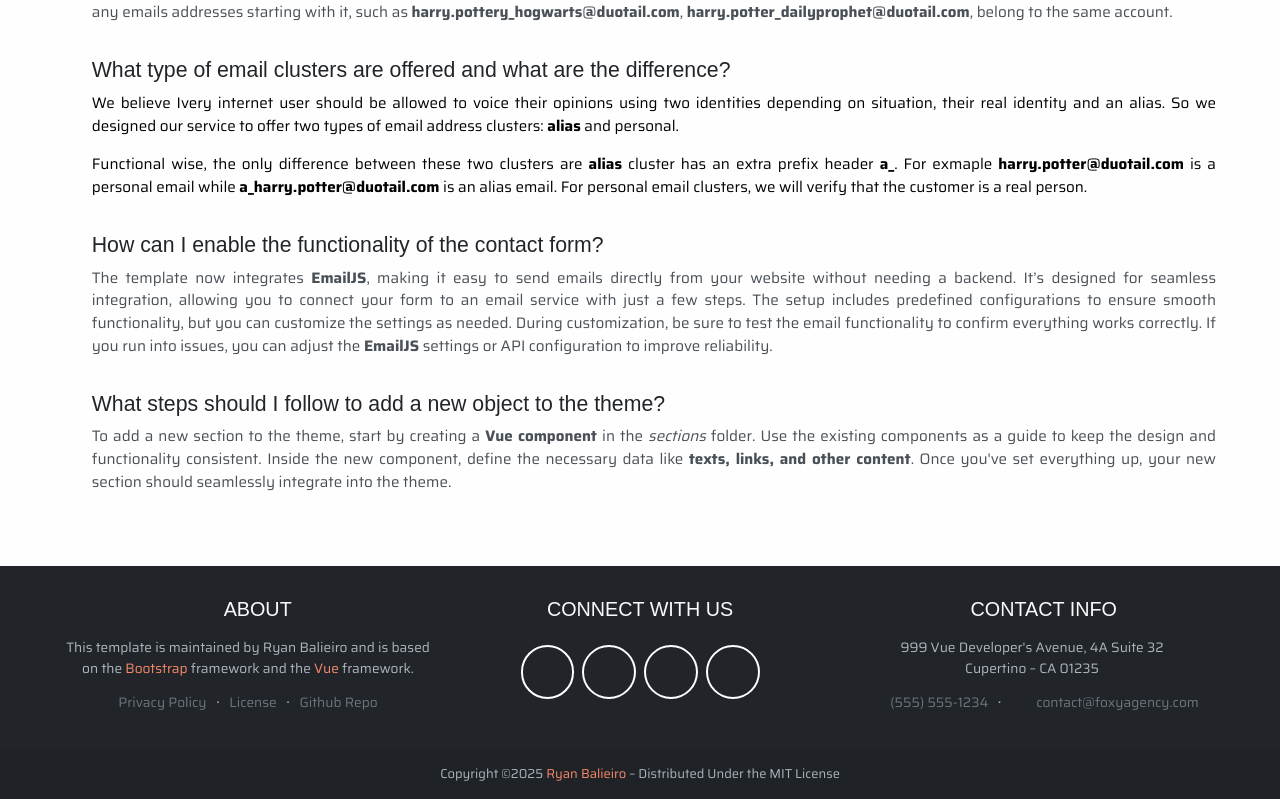
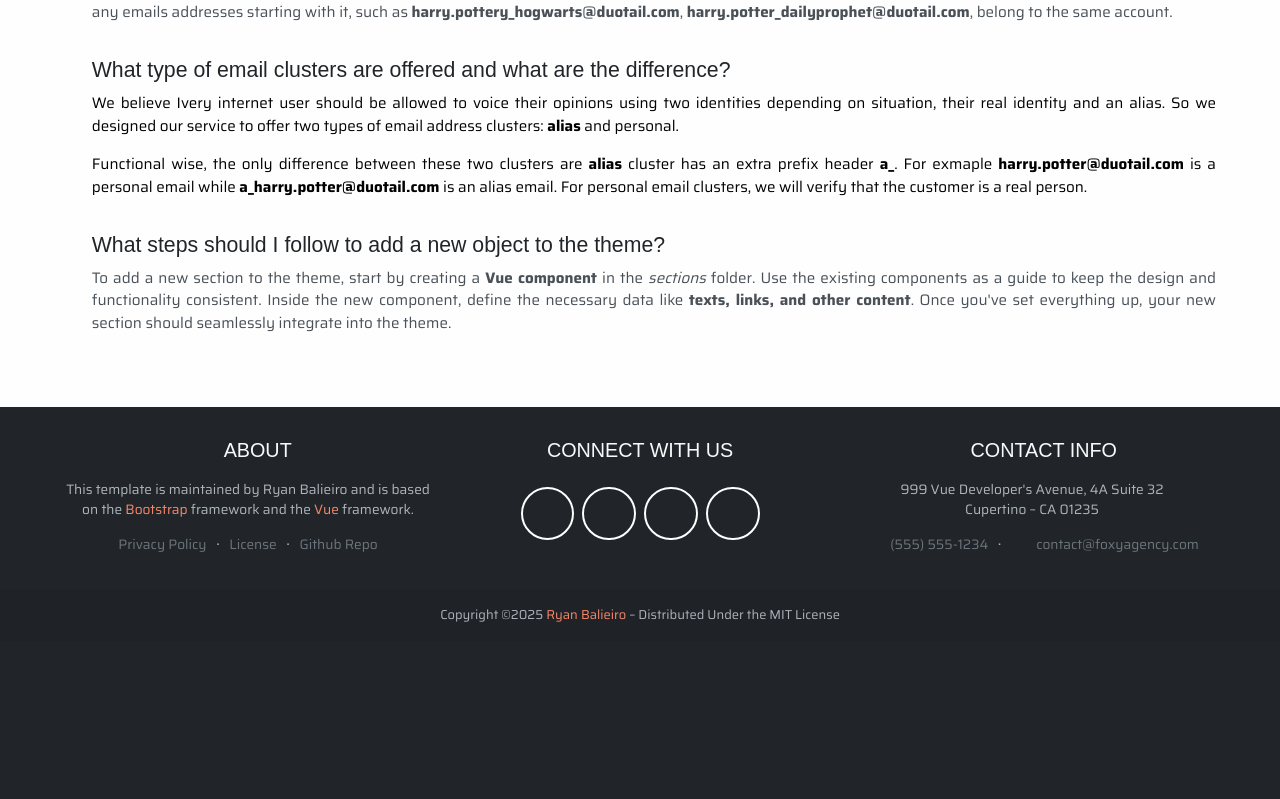
Before and after one commit to taodong/1cxym4dev, a Vue app: page / in a window 1280 px wide. Shown: the part 1799-2598 px from the top of the page. After the commit the page ends 2440 px from the top, so only its background shows below. Built offline with nearby package versions, Linux system fonts and the light colour scheme; a web font is replaced by a local one.

Commit message:
Update FaqSection.vue

```diff
--- a/src/vue/content/sections/FaqSection.vue
+++ b/src/vue/content/sections/FaqSection.vue
@@ -15,8 +15,6 @@
                 <ItemFaqQuestion question="What type of email clusters are offered and what are the difference?"
                                 answer="<p>We believe Ivery internet user should be allowed to voice their opinions using two identities depending on situation, their real identity and an alias. So we designed our service to offer two types of email address clusters: <b>alias</b> and </b>personal</b>.</p><p>Functional wise, the only difference between these two clusters are <b>alias</b> cluster has an extra prefix header <b>a_</b>. For exmaple <b>harry.potter@duotail.com</b> is a personal email while <b>a_harry.potter@duotail.com</b> is an alias email. For personal email clusters, we will verify that the customer is a real person.</p>"/>
 
-                <ItemFaqQuestion question="How can I enable the functionality of the contact form?"
-                                 answer="The template now integrates <b>EmailJS</b>, making it easy to send emails directly from your website without needing a backend. It’s designed for seamless integration, allowing you to connect your form to an email service with just a few steps. The setup includes predefined configurations to ensure smooth functionality, but you can customize the settings as needed. During customization, be sure to test the email functionality to confirm everything works correctly. If you run into issues, you can adjust the <b>EmailJS</b> settings or API configuration to improve reliability."/>
 
                 <ItemFaqQuestion question="What steps should I follow to add a new object to the theme?"
                                  answer="To add a new section to the theme, start by creating a <b>Vue component</b> in the <i>sections</i> folder. Use the existing components as a guide to keep the design and functionality consistent. Inside the new component, define the necessary data like <b>texts, links, and other content</b>. Once you've set everything up, your new section should seamlessly integrate into the theme."/>
```
